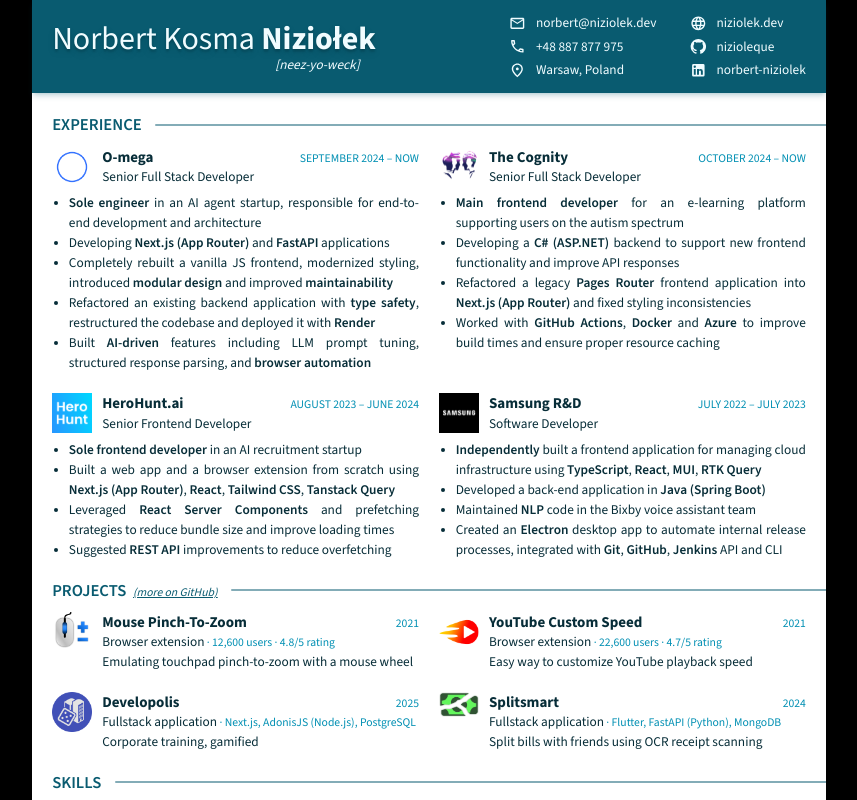
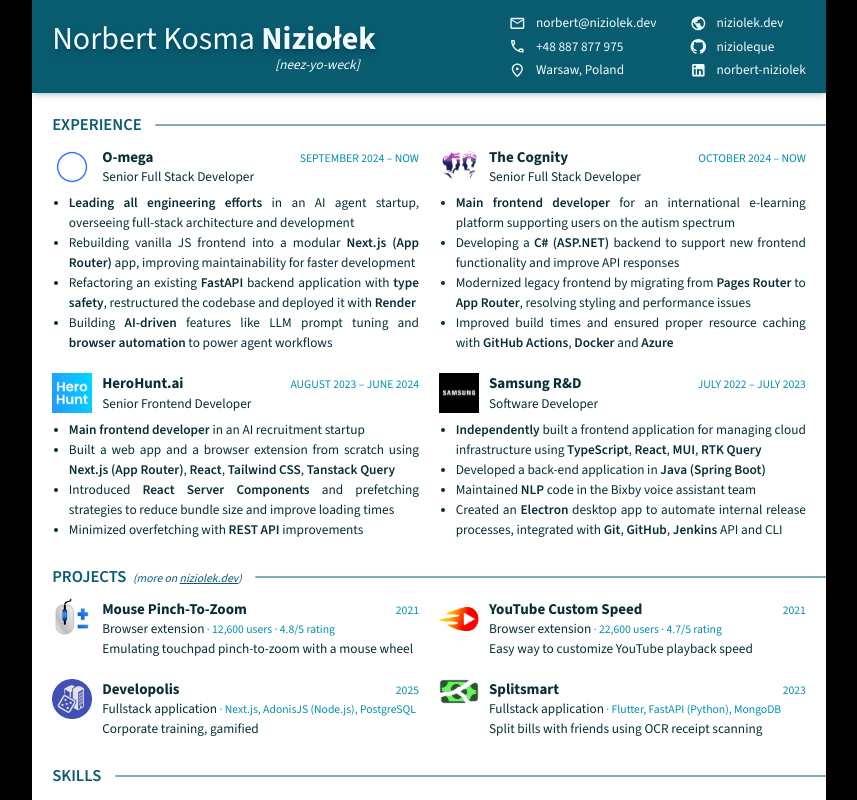
Before and after one commit to nizioleque/portfolio, a Next.js app: page /cv-v2 in a window 1280 px wide. Shown: the top 800 px of the page, without its empty margins (211-1068 px from the left). Built offline with nearby package versions, Linux system fonts and the light colour scheme.

Commit message:
Final content improvements

```diff
--- a/src/components/cv/Education.tsx
+++ b/src/components/cv/Education.tsx
@@ -18,13 +18,15 @@ function Education({
   return (
     <div className="relative flex flex-1 flex-col">
       <div className="flex flex-col">
-        <h3 className="text-lg font-bold">{institution}</h3>
+        <div className="flex items-baseline">
+          <h3 className="text-lg font-bold">{institution}</h3>
+          <div className="text-cv-600 ms-auto text-sm uppercase">
+            {startDate} – {endDate}
+          </div>
+        </div>
         <h4 className="font-semibold">{title}</h4>
         <span className="leading-5.5">{area}</span>
         <span className="leading-5.5">{faculty}</span>
-      </div>
-      <div className="text-cv-600 absolute right-0 text-sm uppercase">
-        {startDate} – {endDate}
       </div>
     </div>
   );
--- a/src/components/cv/Infobar.tsx
+++ b/src/components/cv/Infobar.tsx
@@ -1,10 +1,10 @@
 import {
   EmailOutlined,
   GitHub,
-  Language,
   LinkedIn,
   PhoneOutlined,
   PlaceOutlined,
+  Public,
 } from "@mui/icons-material";
 import ContactTile from "./ContactTile";
 
@@ -35,7 +35,7 @@ function Infobar() {
       <div className="flex flex-col gap-1">
         <ContactTile
           // size="small"
-          icon={<Language />}
+          icon={<Public />}
           label="niziolek.dev"
           href="https://niziolek.dev"
         />
--- a/src/components/cv/MainContent.tsx
+++ b/src/components/cv/MainContent.tsx
@@ -23,27 +23,23 @@ function MainContent() {
           logo={omegaLogo}
           description={[
             <>
-              <strong>Sole engineer</strong> in an AI agent startup, responsible
-              for end-to-end development and architecture
+              <strong>Leading all engineering efforts</strong> in an AI agent
+              startup, overseeing full-stack architecture and development
             </>,
             <>
-              Developing <strong>Next.js (App Router)</strong> and{" "}
-              <strong>FastAPI</strong> applications
+              Rebuilding vanilla JS frontend into a modular{" "}
+              <strong>Next.js (App Router)</strong> app, improving
+              maintainability for faster development
             </>,
             <>
-              Completely rebuilt a vanilla JS frontend, modernized styling,
-              introduced <strong>modular design</strong> and improved{" "}
-              <strong>maintainability</strong>
+              Refactoring an existing <strong>FastAPI</strong> backend
+              application with <strong>type safety</strong>, restructured the
+              codebase and deployed it with <strong>Render</strong>
             </>,
             <>
-              Refactored an existing backend application with{" "}
-              <strong>type safety</strong>, restructured the codebase and
-              deployed it with <strong>Render</strong>
-            </>,
-            <>
-              Built <strong>AI-driven</strong> features including LLM prompt
-              tuning, structured response parsing, and{" "}
-              <strong>browser automation</strong>
+              Building <strong>AI-driven</strong> features like LLM prompt
+              tuning and <strong>browser automation</strong> to power agent
+              workflows
             </>,
           ]}
         />
@@ -55,22 +51,22 @@ function MainContent() {
           logo={cognityLogo}
           description={[
             <>
-              <strong>Main frontend developer</strong> for an e-learning
-              platform supporting users on the autism spectrum
+              <strong>Main frontend developer</strong> for an international
+              e-learning platform supporting users on the autism spectrum
             </>,
             <>
               Developing a <strong>C# (ASP.NET)</strong> backend to support new
               frontend functionality and improve API responses
             </>,
             <>
-              Refactored a legacy <strong>Pages Router</strong> frontend
-              application into <strong>Next.js (App Router)</strong> and fixed
-              styling inconsistencies
+              Modernized legacy frontend by migrating from{" "}
+              <strong>Pages Router</strong> to <strong>App Router</strong>,
+              resolving styling and performance issues
             </>,
             <>
-              Worked with <strong>GitHub Actions</strong>,{" "}
-              <strong>Docker</strong> and <strong>Azure</strong> to improve
-              build times and ensure proper resource caching
+              Improved build times and ensured proper resource caching with{" "}
+              <strong>GitHub Actions</strong>, <strong>Docker</strong> and{" "}
+              <strong>Azure</strong>
             </>,
           ]}
         />
@@ -82,7 +78,7 @@ function MainContent() {
           logo={herohuntLogo}
           description={[
             <>
-              <strong>Sole frontend developer </strong> in an AI recruitment
+              <strong>Main frontend developer </strong> in an AI recruitment
               startup
             </>,
             <>
@@ -91,12 +87,12 @@ function MainContent() {
               <strong>Tailwind CSS</strong>, <strong>Tanstack Query</strong>
             </>,
             <>
-              Leveraged <strong>React Server Components</strong> and prefetching
-              strategies to reduce bundle size and improve loading times
+              Introduced <strong>React Server Components</strong> and
+              prefetching strategies to reduce bundle size and improve loading
+              times
             </>,
             <>
-              Suggested <strong>REST API </strong>
-              improvements to reduce overfetching
+              Minimized overfetching with <strong>REST API</strong> improvements
             </>,
           ]}
         />
@@ -132,9 +128,17 @@ function MainContent() {
       <MainSection
         title="Projects"
         subtitle={
-          <a href="https://github.com/nizioleque" target="_blank">
-            (more on GitHub)
-          </a>
+          <span>
+            (more on{" "}
+            <a
+              href="https://niziolek.dev"
+              target="_blank"
+              className="underline"
+            >
+              niziolek.dev
+            </a>
+            )
+          </span>
         }
       >
         <Project
@@ -172,7 +176,7 @@ function MainContent() {
           description="Split bills with friends using OCR receipt scanning"
           logo={splitsmartLogo}
           techStack={["Flutter", "FastAPI (Python)", "MongoDB"]}
-          year="2024"
+          year="2023"
         />
       </MainSection>
       <MainSection title="Skills">
--- a/src/components/cv/MainSection.tsx
+++ b/src/components/cv/MainSection.tsx
@@ -15,9 +15,7 @@ function MainSection({ title, subtitle, children }: MainSectionProps) {
             {title}
           </h2>
           {subtitle && (
-            <div className="text-cv-800 text-sm italic underline">
-              {subtitle}
-            </div>
+            <div className="text-cv-800 text-sm italic">{subtitle}</div>
           )}
         </div>
         <div className="border-cv-800/50 -me-6 flex flex-1 items-center gap-2 rounded-l-full border-t-2" />
```
